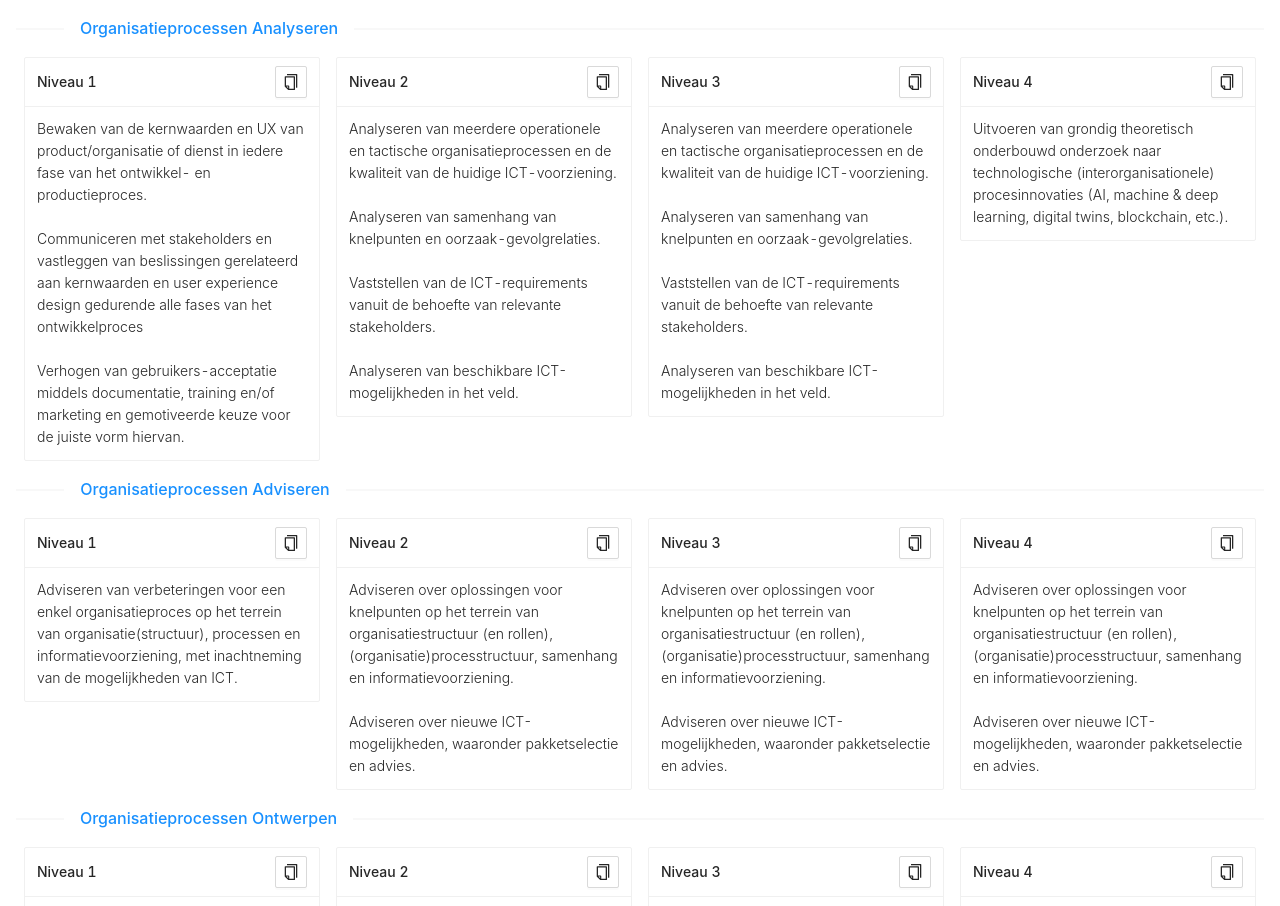
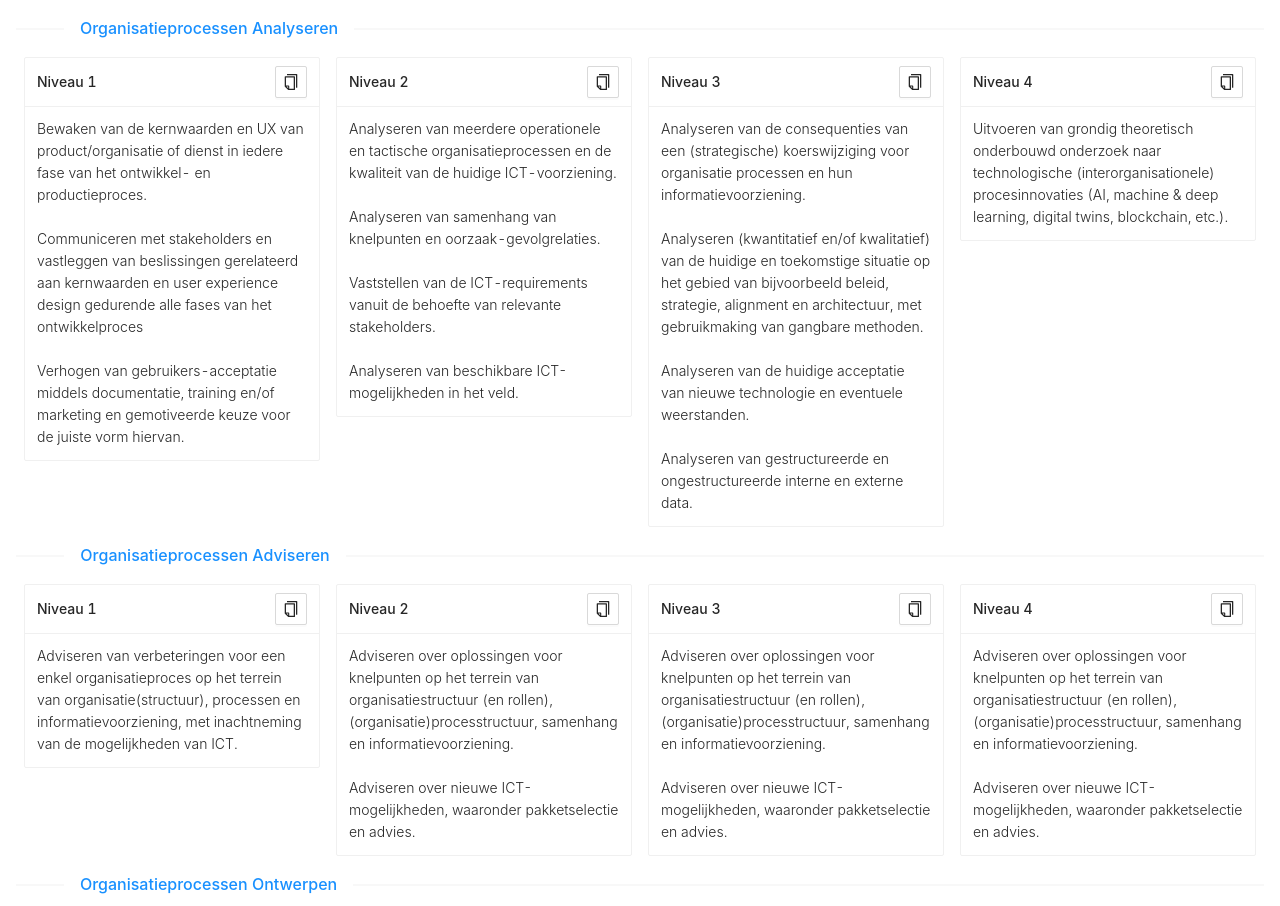
Before and after one commit to spark-156/leveling-education-framework, a React (Create React App) app in the folder frontend/: page / in a window 1280 px wide. Shown: the part 2266-3172 px from the top of the page. Built offline with nearby package versions, Linux system fonts and the light colour scheme.

Commit message:
fix bad copy of hboi

```diff
--- a/frontend/src/data/hboi.js
+++ b/frontend/src/data/hboi.js
@@ -77,13 +77,13 @@ export const hboi = {
     Vaststellen van de ICT-requirements vanuit de behoefte van relevante stakeholders.
 
     Analyseren van beschikbare ICT-mogelijkheden in het veld.`,
-    `Analyseren van meerdere operationele en tactische organisatieprocessen en de kwaliteit van de huidige ICT-voorziening.
+    `Analyseren van de consequenties van een (strategische) koerswijziging voor organisatie processen en hun informatievoorziening.
 
-    Analyseren van samenhang van knelpunten en oorzaak-gevolgrelaties.
+    Analyseren (kwantitatief en/of kwalitatief) van de huidige en toekomstige situatie op het gebied van bijvoorbeeld beleid, strategie, alignment en architectuur, met gebruikmaking van gangbare methoden.
 
-    Vaststellen van de ICT-requirements vanuit de behoefte van relevante stakeholders.
+    Analyseren van de huidige acceptatie van nieuwe technologie en eventuele weerstanden.
 
-    Analyseren van beschikbare ICT-mogelijkheden in het veld.`,
+    Analyseren van gestructureerde en ongestructureerde interne en externe data.`,
     `Uitvoeren van grondig theoretisch onderbouwd onderzoek naar technologische (interorganisationele) procesinnovaties (AI, machine & deep learning, digital twins, blockchain, etc.).`,
   ],
   "Organisatieprocessen Adviseren": [
```
